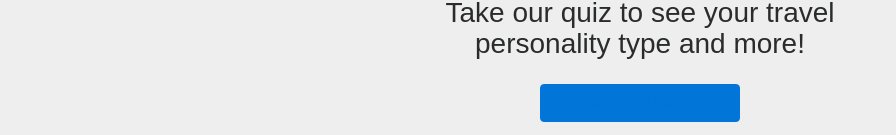
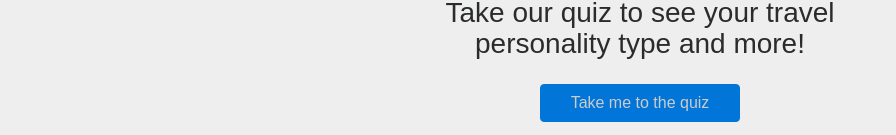
Before and after one commit to cheneus/ProjectRed, a React (Create React App) app in the folder client/: page / in a window 1280 px wide. Shown: the part 802-937 px from the top of the page, without its empty margins (0-896 px from the left). Built offline with nearby package versions, Linux system fonts and the light colour scheme.

Commit message:
styled Take Quiz button

```diff
--- a/client/src/components/Welcome/Welcome.css
+++ b/client/src/components/Welcome/Welcome.css
@@ -6,4 +6,5 @@
 
 .quizbtn {
 	width: 50%;
+	color: #ccc;
 }
--- a/client/src/components/Welcome/Welcome.js
+++ b/client/src/components/Welcome/Welcome.js
@@ -9,7 +9,7 @@ const Welcome = () => (
 		<img src="/mytraveLlama.jpg" alt="logo" />
 		<div className="takeQuiz">
 			<h3>Take our quiz to see your travel personality type and more!</h3>
-	  		<button className='btn btn-primary quizbtn' type='submit'><Link to="quiz">Take me to the quiz</Link></button>
+	  		<Link to="quiz" className='btn btn-primary quizbtn'>Take me to the quiz</Link>
 		</div>
 	</div>
 );
```
